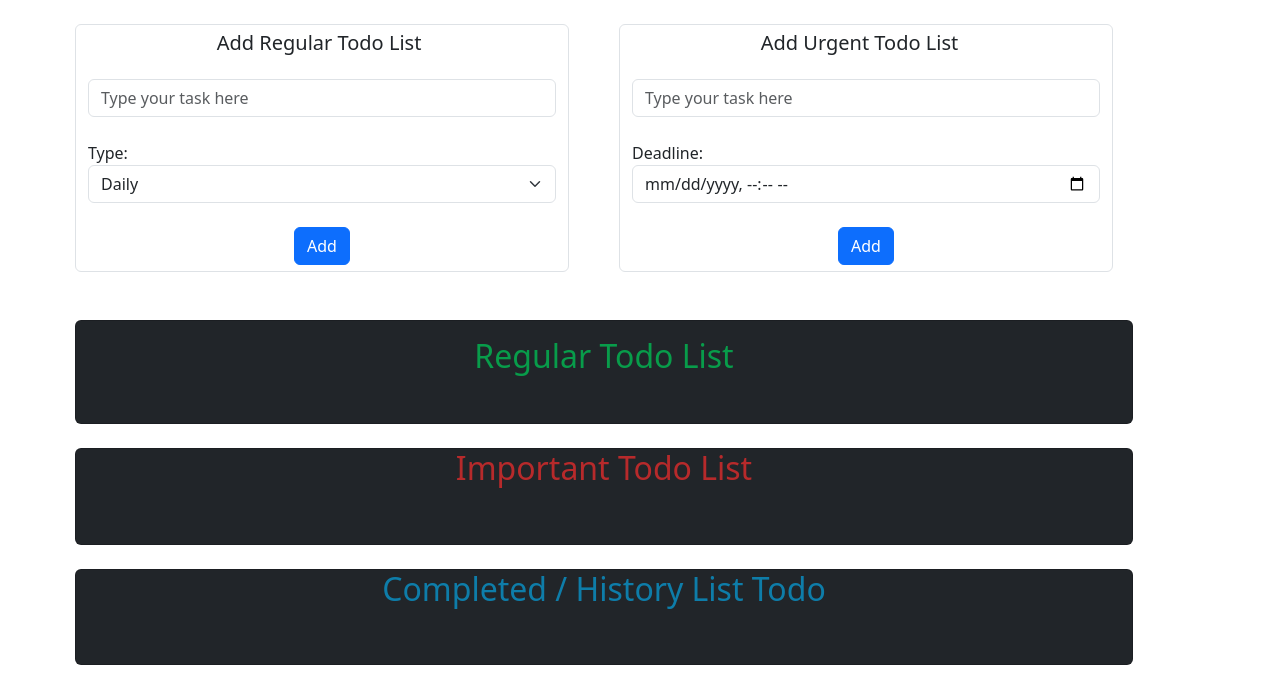
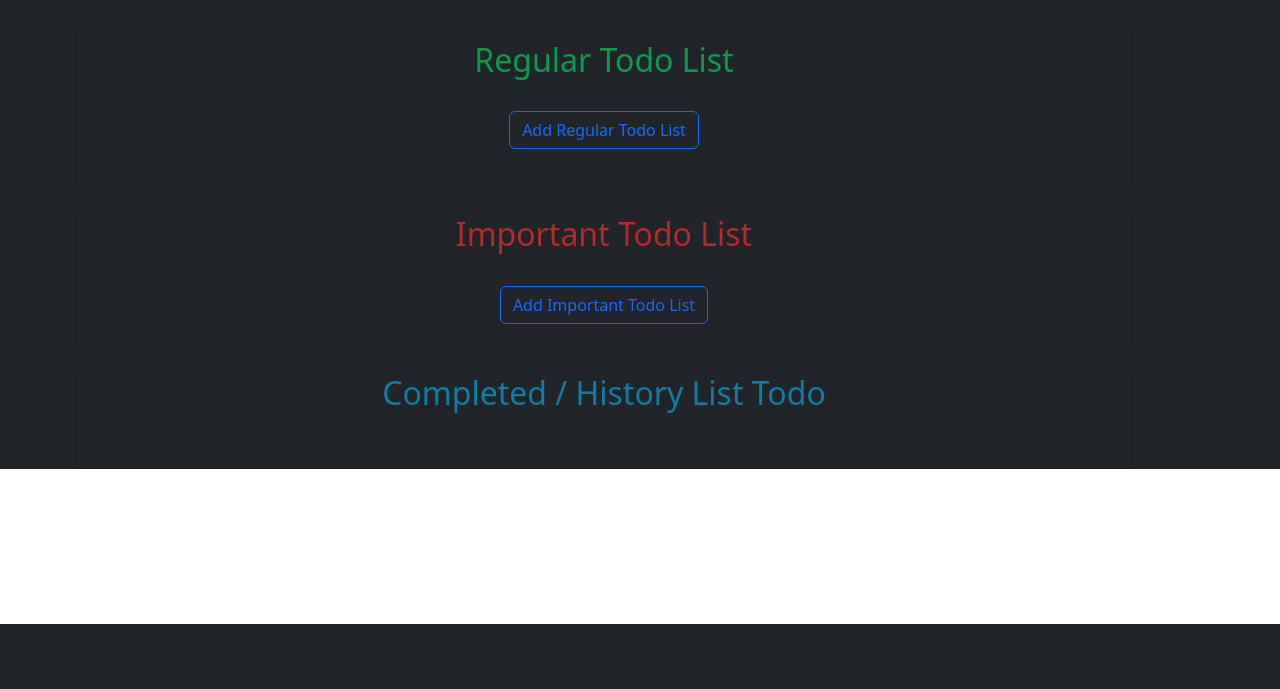
Before and after one commit to AnggiAnggiana/To-do-list-project, a Django app: page /todo/todo_list/ in a window 1280 px wide. Shown: the part 176-865 px from the top of the page. After the commit the page ends 800 px from the top, so only its background shows below. Run offline with Django 4.2, Linux system fonts and the light colour scheme; the visitor is signed in with stand-in values (Sample User, id 1); data that the repository does not hold is empty.

Commit message:
Place the form to add 'regular' and 'important' todo lists in a popup with a button to trigger it.

```diff
--- a/todo/static/js/deadline-timer.js
+++ b/todo/static/js/deadline-timer.js
@@ -2,7 +2,7 @@ document.querySelectorAll('.urgent').forEach(urgent => {
     const deadline = urgent.querySelector('#deadline')
     const importantTaskDeadline = urgent.querySelector('#importantTaskDeadline')
 
-    console.log(deadline.textContent)
+    // console.log(deadline.textContent)
     const deadlineDate = Date.parse(deadline.textContent)
 
     setInterval(() => {
--- /dev/null
+++ b/todo/static/js/pop-up-form.js
@@ -0,0 +1,11 @@
+$(document).ready(() => {
+    $("#addRegularTodoBtn").click(() => {
+        $("#addRegularTodoModal").modal("show")
+    })
+})
+
+$(document).ready(() => {
+    $("#addImportantTodoBtn").click(() => {
+        $("#addImportantTodoModal").modal("show")
+    })
+})
--- a/todo/templates/todo/myTodo.html
+++ b/todo/templates/todo/myTodo.html
@@ -1,8 +1,10 @@
 {% extends 'layout.html' %}
 {% load static %}
 
+{% block content %}
 
-{% block content %}
+    <script src="https://code.jquery.com/jquery-3.6.4.min.js"></script>
+
     <body>
         <section>
             <div class="header">
@@ -25,11 +27,18 @@
                 {% endfor %}
             {% endif %}
         {% endif %}
-        <br>
         <section>
+            <div class="whole-body">
                 <div class="badan">
-                <form action="" class="form-control" method="POST">
-                    <h3>Add Regular Todo List</h3><br>
+                    <div class="modal" id="addRegularTodoModal" tabindex="-1" role="dialog">
+                        <div class="modal-dialog" role="document">
+                            <div class="modal-content">
+                                <div class="modal-header">
+                                    <h3 class="modal-title">Add Regular Todo List</h3>
+                                    <button type="button" class="btn-close" data-bs-dismiss="modal" aria-label="Close"></button>
+                                </div>
+                                <div class="modal-body">
+                                    <form id="addRegularTodoForm" action="" class="form-control" method="POST">
                                         {% csrf_token %}
                                         {{ regular_form.task }}<br>
                                         <label for="{{ regular_form.frequency.id_for_label }}">Type:</label>
@@ -42,10 +51,20 @@
                                             <button type="submit" class="btn btn-primary md">Add</button>
                                         </div>
                                     </form>
-
+                                </div>
+                            </div>
+                        </div>
+                    </div>
                     <br>
-                <form action="" class="form-control" method="POST">
-                    <h3>Add Urgent Todo List</h3><br>
+                    <div class="modal" id="addImportantTodoModal" tabindex="-1" role="dialog">
+                        <div class="modal-dialog" role="document">
+                            <div class="modal-content">
+                                <div class="modal-header">
+                                    <h3 class="modal-title">Add Important Todo List</h3>
+                                    <button type="button" class="btn-close" data-bs-dismiss="modal" aria-label="Close"></button>
+                                </div>
+                                <div class="modal-body">
+                                    <form id="addImportantTodoForm" action="" class="form-control" method="POST">
                                         {% csrf_token %}
                                         {{ urgent_form.task }}<br>
                                         <label for="{{ urgent_form.due_date.id_for_label }}">Deadline:</label>
@@ -55,7 +74,10 @@
                                         </div>
                                     </form>
                                 </div>
-            <br><br>
+                            </div>
+                        </div>
+                    </div>
+                </div>
                 <div class="show_result">
                     <div class="result_card_regular">
                         <div class="card">
@@ -100,6 +122,10 @@
                                         {% endfor %}
                                     </table>
                                 {% endfor %}
+                                <div class="add-btn-position">
+                                    <button class="btn btn-outline-primary" id="addRegularTodoBtn">Add Regular Todo List</button>
+                                </div>
+                                <br>
                             </div>
                         </div>
                     </div>
@@ -147,6 +173,9 @@
                                         {% endfor %}
                                     </table>
                                 {% endfor %}
+                                <div class="add-btn-position">
+                                    <button class="btn btn-outline-primary" id="addImportantTodoBtn">Add Important Todo List</button>
+                                </div>
                                 <br>
                             </div>
                         </div>
@@ -222,11 +251,12 @@
                         </div>
                     </div>
                 </div>
+            </div>
         </section>
-        <br>
 
         <script src="{% static 'js/button-fungsi.js' %}"></script>
         <script src="{% static 'js/deadline-timer.js' %}"></script>
+        <script src="{% static 'js/pop-up-form.js' %}"></script>
 
         <style>
             .header{
@@ -496,6 +526,19 @@
                 font-size: 20px;
             }
 
+            .modal-title {
+                margin-left: 120px;
+                width: 320px;
+            }
+
+            .add-btn-position {
+                text-align: center;
+            }
+
+            .whole-body {
+                background-color: rgb(33,37,41);
+            }
+
         </style>
     </body>
 {% endblock %}
```
Lines whose indentation alone changed are shown as unchanged.
